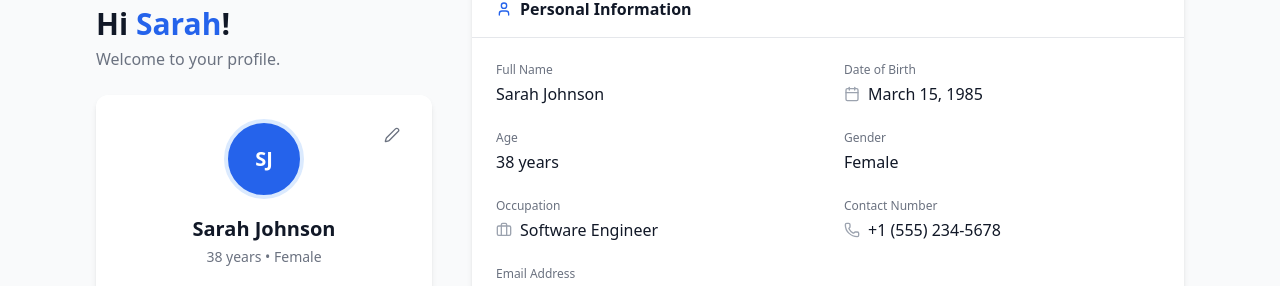
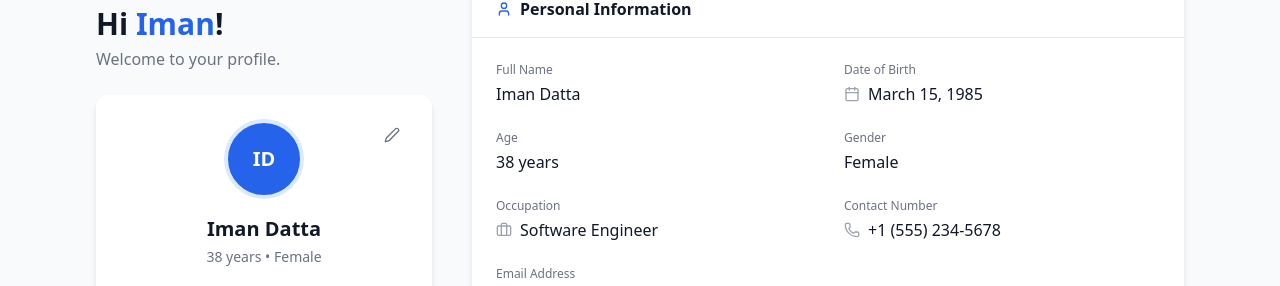
Before and after one commit to Health-Desk/HealthDesk-frontend, a React (Vite) app: page /profile in a window 1280 px wide. Shown: the part 123-409 px from the top of the page. Built offline with nearby package versions, Linux system fonts and the light colour scheme.

Commit message:
Update file name of user profile

```diff
--- a/src/pages/userprofile.jsx
+++ b/src/pages/userprofile.jsx
@@ -5,7 +5,7 @@ import AddressInfoCard from "../components/profile/AddressInfoCard";
 
 const patientData = {
   id: "PT-2024-0892",
-  name: "Sarah Johnson",
+  name: "Iman Datta",
   dateOfBirth: "March 15, 1985",
   age: 38,
   gender: "Female",
```
